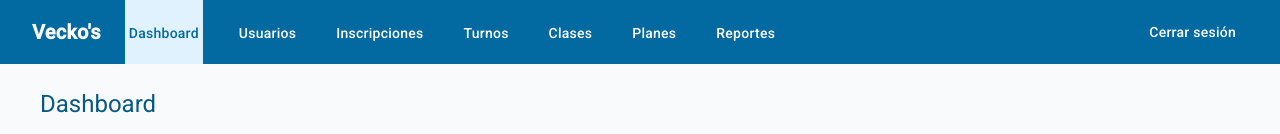
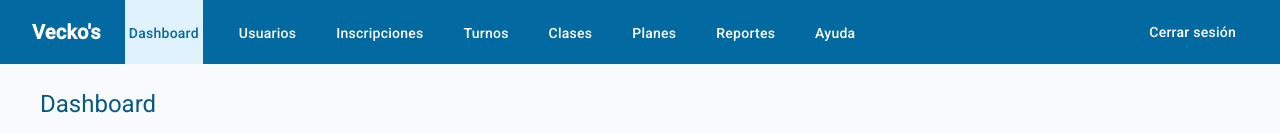
Before and after one commit to Jcarrizoagustin/veckos-frontend, an Angular app: page /dashboard in a window 1280 px wide. Shown: the top 134 px of the page. Built offline with nearby package versions, Linux system fonts and the light colour scheme.

Commit message:
frontend: Se agrega seccion ayuda

```diff
--- a/src/app/app.component.html
+++ b/src/app/app.component.html
@@ -37,6 +37,10 @@
                  class="border-transparent text-white hover:text-primary-200 inline-flex items-center px-1 pt-1 border-b-2 text-sm font-medium">
                 Reportes
               </a>
+              <a routerLink="/ayuda" routerLinkActive="active-link"
+                 class="border-transparent text-white hover:text-primary-200 inline-flex items-center px-1 pt-1 border-b-2 text-sm font-medium">
+                Ayuda
+              </a>
             </div>
           </div>
           <div class="flex items-center">
```
